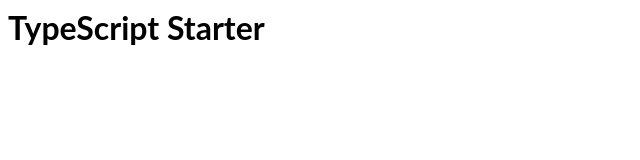
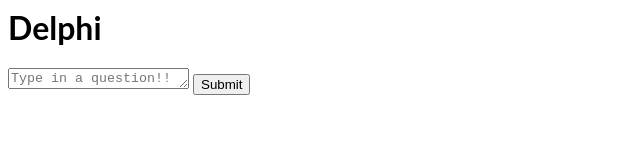
Before and after one commit to jay-bien/chat, a website built with Vite: page index.html in a window 1280 px wide. Shown: the whole page, without its empty margins (0-640 px from the left). Built offline with nearby package versions, Linux system fonts and the light colour scheme.

Commit message:
Initial setup, simple form. Came up with a great name

```diff
--- a/index.html
+++ b/index.html
@@ -1 +1,12 @@
-<div id="app"></div>
+<div id="app">
+  <div id="title"></div>
+  <div id="chat_container"></div>
+  <form>
+    <textarea
+      id="chat_input"
+      placeholder="Type in a question!!"
+      rows="1"
+    ></textarea>
+    <button type="submit">Submit</button>
+  </form>
+</div>
--- a/index.ts
+++ b/index.ts
@@ -3,4 +3,5 @@
 
 // Write TypeScript code!
 const appDiv: HTMLElement = document.getElementById('app');
-appDiv.innerHTML = `<h1>TypeScript Starter</h1>`;
+const titleDiv: HTMLElement = document.getElementById('title');
+titleDiv.innerHTML = `<h1>Delphi</h1>`;
--- a/style.css
+++ b/style.css
@@ -1,3 +1,4 @@
-h1, h2 {
+h1,
+h2 {
   font-family: Lato;
 }
```
